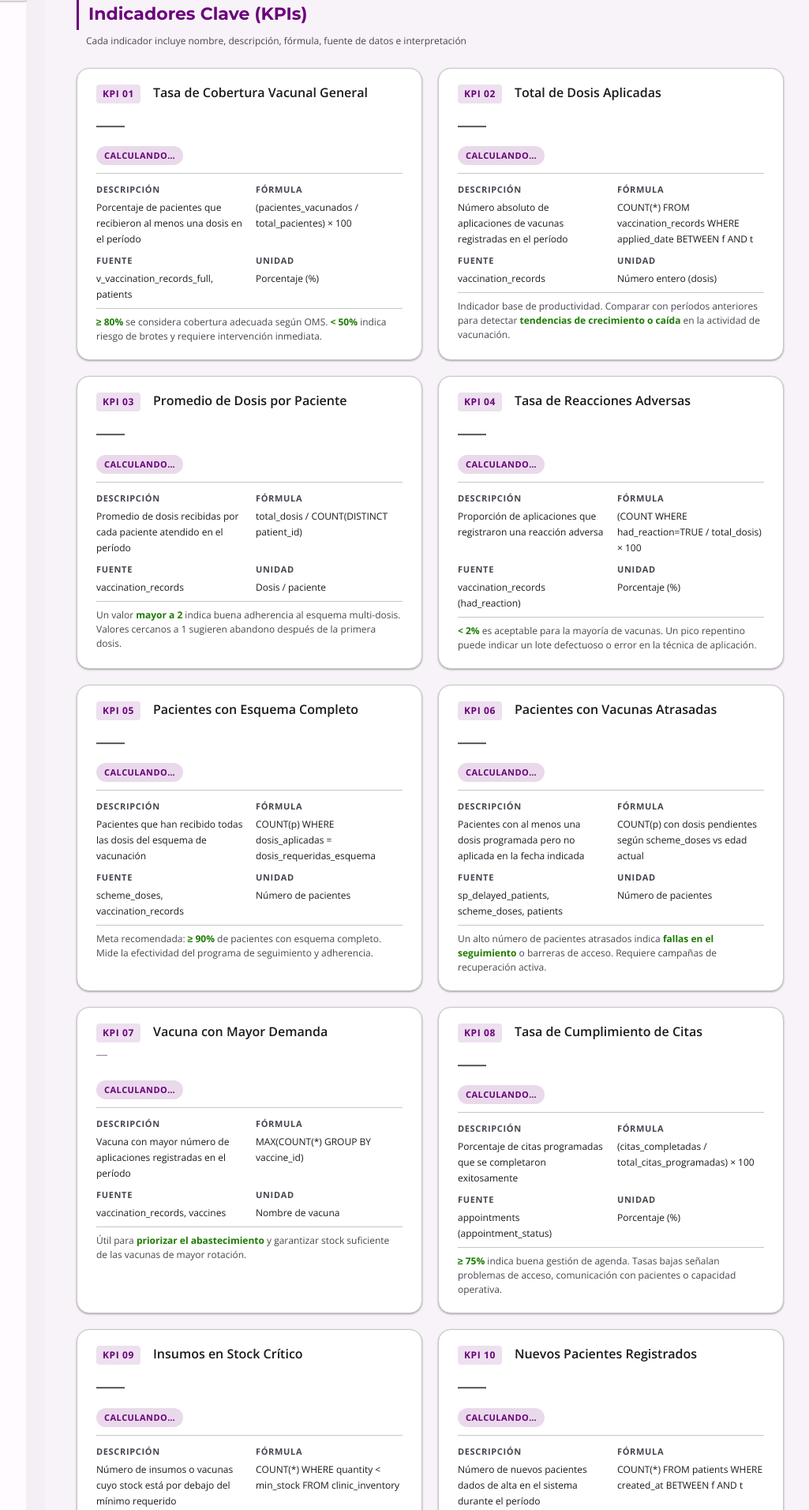
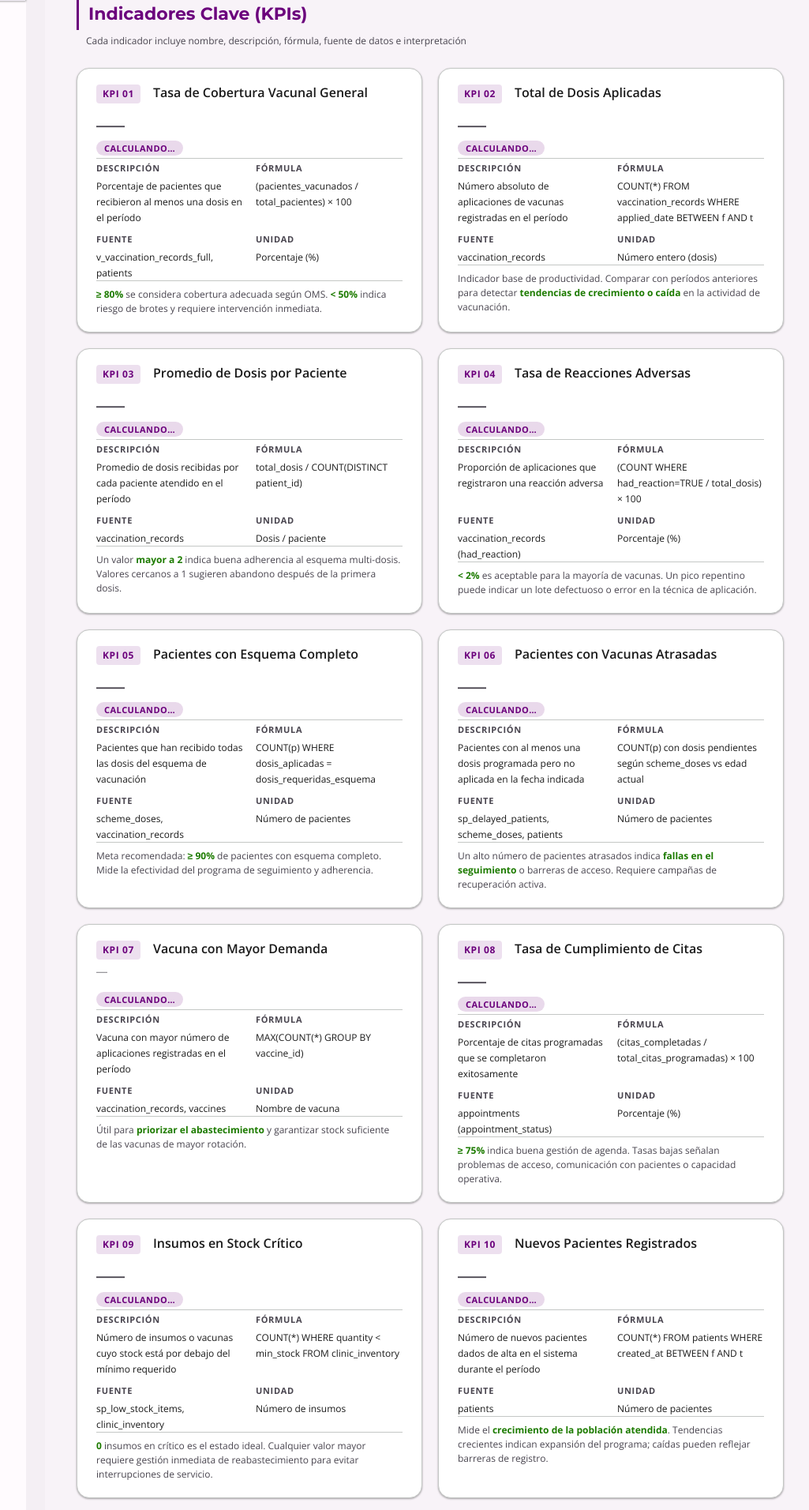
Before and after one commit to espeleta05/ProyEntrega2, a Flask app: template templates/pages/reportesPublicos_2daE.html in a window 1280 px wide. Shown: the part 799-2711 px from the top of the page at 79% size, without its empty margins (223-1248 px from the left). Run offline with Flask 3, Linux system fonts and the light colour scheme; the template is opened without the code that fills it, so the values that code supplies are empty; some libraries are stand-ins or nearby versions.

Commit message:
Reportes públicos: KPIs rediseñados + gráfica MongoDB integrada

```diff
--- a/templates/pages/reportesPublicos_2daE.html
+++ b/templates/pages/reportesPublicos_2daE.html
@@ -4,13 +4,16 @@
 
 {% block head_extra %}
 <link rel="stylesheet" href="{{ url_for('static', filename='css/pages/reportesPublicos.css') }}">
+<link rel="stylesheet" href="{{ url_for('static', filename='css/pages/mongo_reportes.css') }}">
 {% endblock %}
 
 {% block scripts %}
 <script src="https://code.highcharts.com/highcharts.js"></script>
 <script src="https://code.highcharts.com/highcharts-more.js"></script>
 <script src="https://code.highcharts.com/modules/solid-gauge.js"></script>
+<script src="https://code.highcharts.com/modules/exporting.js"></script>
 <script src="{{ url_for('static', filename='js/pages/reportesPublicos.js') }}"></script>
+<script src="{{ url_for('static', filename='js/pages/mongo_reportes.js') }}"></script>
 {% endblock %}
 
 {% block content %}
@@ -80,16 +83,18 @@
         <span class="kpi-card-num">KPI 01</span>
         <span class="kpi-card-name">Tasa de Cobertura Vacunal General</span>
       </div>
+      <div class="kpi-card-body">
+      <div class="kpi-card-top">
       <div class="kpi-card-value loading" id="kpi01">—</div>
       <span class="kpi-status info" id="kpi01-status">Calculando…</span>
+      </div>
       <div class="kpi-divider"></div>
       <div class="kpi-meta">
         <div class="kpi-meta-item">
           <label>Descripción</label>
           <span>Porcentaje de pacientes que recibieron al menos una dosis en el período</span>
         </div>
-        <div class="kpi-meta-item">
-          <label>Fórmula</label>
+        <div class="kpi-meta-item formula"><label>Fórmula</label>
           <span>(pacientes_vacunados / total_pacientes) × 100</span>
         </div>
         <div class="kpi-meta-item">
@@ -105,6 +110,8 @@
         <strong>≥ 80%</strong> se considera cobertura adecuada según OMS.
         <strong>&lt; 50%</strong> indica riesgo de brotes y requiere intervención inmediata.
       </div>
+      </div>
+
     </div>
 
     <!-- KPI 2 -->
@@ -113,16 +120,18 @@
         <span class="kpi-card-num">KPI 02</span>
         <span class="kpi-card-name">Total de Dosis Aplicadas</span>
       </div>
+      <div class="kpi-card-body">
+      <div class="kpi-card-top">
       <div class="kpi-card-value loading" id="kpi02">—</div>
       <span class="kpi-status info" id="kpi02-status">Calculando…</span>
+      </div>
       <div class="kpi-divider"></div>
       <div class="kpi-meta">
         <div class="kpi-meta-item">
           <label>Descripción</label>
           <span>Número absoluto de aplicaciones de vacunas registradas en el período</span>
         </div>
-        <div class="kpi-meta-item">
-          <label>Fórmula</label>
+        <div class="kpi-meta-item formula"><label>Fórmula</label>
           <span>COUNT(*) FROM vaccination_records WHERE applied_date BETWEEN f AND t</span>
         </div>
         <div class="kpi-meta-item">
@@ -138,6 +147,8 @@
         Indicador base de productividad. Comparar con períodos anteriores para detectar
         <strong>tendencias de crecimiento o caída</strong> en la actividad de vacunación.
       </div>
+      </div>
+
     </div>
 
     <!-- KPI 3 -->
@@ -146,16 +157,18 @@
         <span class="kpi-card-num">KPI 03</span>
         <span class="kpi-card-name">Promedio de Dosis por Paciente</span>
       </div>
+      <div class="kpi-card-body">
+      <div class="kpi-card-top">
       <div class="kpi-card-value loading" id="kpi03">—</div>
       <span class="kpi-status info" id="kpi03-status">Calculando…</span>
+      </div>
       <div class="kpi-divider"></div>
       <div class="kpi-meta">
         <div class="kpi-meta-item">
           <label>Descripción</label>
           <span>Promedio de dosis recibidas por cada paciente atendido en el período</span>
         </div>
-        <div class="kpi-meta-item">
-          <label>Fórmula</label>
+        <div class="kpi-meta-item formula"><label>Fórmula</label>
           <span>total_dosis / COUNT(DISTINCT patient_id)</span>
         </div>
         <div class="kpi-meta-item">
@@ -171,6 +184,8 @@
         Un valor <strong>mayor a 2</strong> indica buena adherencia al esquema multi-dosis.
         Valores cercanos a 1 sugieren abandono después de la primera dosis.
       </div>
+      </div>
+
     </div>
 
     <!-- KPI 4 -->
@@ -179,16 +194,18 @@
         <span class="kpi-card-num">KPI 04</span>
         <span class="kpi-card-name">Tasa de Reacciones Adversas</span>
       </div>
+      <div class="kpi-card-body">
+      <div class="kpi-card-top">
       <div class="kpi-card-value loading" id="kpi04">—</div>
       <span class="kpi-status info" id="kpi04-status">Calculando…</span>
+      </div>
       <div class="kpi-divider"></div>
       <div class="kpi-meta">
         <div class="kpi-meta-item">
           <label>Descripción</label>
           <span>Proporción de aplicaciones que registraron una reacción adversa</span>
         </div>
-        <div class="kpi-meta-item">
-          <label>Fórmula</label>
+        <div class="kpi-meta-item formula"><label>Fórmula</label>
           <span>(COUNT WHERE had_reaction=TRUE / total_dosis) × 100</span>
         </div>
         <div class="kpi-meta-item">
@@ -204,6 +221,8 @@
         <strong>&lt; 2%</strong> es aceptable para la mayoría de vacunas.
         Un pico repentino puede indicar un lote defectuoso o error en la técnica de aplicación.
       </div>
+      </div>
+
     </div>
 
     <!-- KPI 5 -->
@@ -212,16 +231,18 @@
         <span class="kpi-card-num">KPI 05</span>
         <span class="kpi-card-name">Pacientes con Esquema Completo</span>
       </div>
+      <div class="kpi-card-body">
+      <div class="kpi-card-top">
       <div class="kpi-card-value loading" id="kpi05">—</div>
       <span class="kpi-status info" id="kpi05-status">Calculando…</span>
+      </div>
       <div class="kpi-divider"></div>
       <div class="kpi-meta">
         <div class="kpi-meta-item">
           <label>Descripción</label>
           <span>Pacientes que han recibido todas las dosis del esquema de vacunación</span>
         </div>
-        <div class="kpi-meta-item">
-          <label>Fórmula</label>
+        <div class="kpi-meta-item formula"><label>Fórmula</label>
           <span>COUNT(p) WHERE dosis_aplicadas = dosis_requeridas_esquema</span>
         </div>
         <div class="kpi-meta-item">
@@ -237,6 +258,8 @@
         Meta recomendada: <strong>≥ 90%</strong> de pacientes con esquema completo.
         Mide la efectividad del programa de seguimiento y adherencia.
       </div>
+      </div>
+
     </div>
 
     <!-- KPI 6 -->
@@ -245,16 +268,18 @@
         <span class="kpi-card-num">KPI 06</span>
         <span class="kpi-card-name">Pacientes con Vacunas Atrasadas</span>
       </div>
+      <div class="kpi-card-body">
+      <div class="kpi-card-top">
       <div class="kpi-card-value loading" id="kpi06">—</div>
       <span class="kpi-status info" id="kpi06-status">Calculando…</span>
+      </div>
       <div class="kpi-divider"></div>
       <div class="kpi-meta">
         <div class="kpi-meta-item">
           <label>Descripción</label>
           <span>Pacientes con al menos una dosis programada pero no aplicada en la fecha indicada</span>
         </div>
-        <div class="kpi-meta-item">
-          <label>Fórmula</label>
+        <div class="kpi-meta-item formula"><label>Fórmula</label>
           <span>COUNT(p) con dosis pendientes según scheme_doses vs edad actual</span>
         </div>
         <div class="kpi-meta-item">
@@ -270,6 +295,8 @@
         Un alto número de pacientes atrasados indica <strong>fallas en el seguimiento</strong> o barreras de acceso.
         Requiere campañas de recuperación activa.
       </div>
+      </div>
+
     </div>
 
     <!-- KPI 7 -->
@@ -278,16 +305,18 @@
         <span class="kpi-card-num">KPI 07</span>
         <span class="kpi-card-name">Vacuna con Mayor Demanda</span>
       </div>
+      <div class="kpi-card-body">
+      <div class="kpi-card-top">
       <div class="kpi-card-value loading" id="kpi07" style="font-size:var(--md-font-size-title-sm,1.3rem);min-height:2rem">—</div>
       <span class="kpi-status info" id="kpi07-status">Calculando…</span>
+      </div>
       <div class="kpi-divider"></div>
       <div class="kpi-meta">
         <div class="kpi-meta-item">
           <label>Descripción</label>
           <span>Vacuna con mayor número de aplicaciones registradas en el período</span>
         </div>
-        <div class="kpi-meta-item">
-          <label>Fórmula</label>
+        <div class="kpi-meta-item formula"><label>Fórmula</label>
           <span>MAX(COUNT(*) GROUP BY vaccine_id)</span>
         </div>
         <div class="kpi-meta-item">
@@ -303,6 +332,8 @@
         Útil para <strong>priorizar el abastecimiento</strong> y garantizar stock suficiente
         de las vacunas de mayor rotación.
       </div>
+      </div>
+
     </div>
 
     <!-- KPI 8 -->
@@ -311,16 +342,18 @@
         <span class="kpi-card-num">KPI 08</span>
         <span class="kpi-card-name">Tasa de Cumplimiento de Citas</span>
       </div>
+      <div class="kpi-card-body">
+      <div class="kpi-card-top">
       <div class="kpi-card-value loading" id="kpi08">—</div>
       <span class="kpi-status info" id="kpi08-status">Calculando…</span>
+      </div>
       <div class="kpi-divider"></div>
       <div class="kpi-meta">
         <div class="kpi-meta-item">
           <label>Descripción</label>
           <span>Porcentaje de citas programadas que se completaron exitosamente</span>
         </div>
-        <div class="kpi-meta-item">
-          <label>Fórmula</label>
+        <div class="kpi-meta-item formula"><label>Fórmula</label>
           <span>(citas_completadas / total_citas_programadas) × 100</span>
         </div>
         <div class="kpi-meta-item">
@@ -336,6 +369,8 @@
         <strong>≥ 75%</strong> indica buena gestión de agenda.
         Tasas bajas señalan problemas de acceso, comunicación con pacientes o capacidad operativa.
       </div>
+      </div>
+
     </div>
 
     <!-- KPI 9 -->
@@ -344,16 +379,18 @@
         <span class="kpi-card-num">KPI 09</span>
         <span class="kpi-card-name">Insumos en Stock Crítico</span>
       </div>
+      <div class="kpi-card-body">
+      <div class="kpi-card-top">
       <div class="kpi-card-value loading" id="kpi09">—</div>
       <span class="kpi-status info" id="kpi09-status">Calculando…</span>
+      </div>
       <div class="kpi-divider"></div>
       <div class="kpi-meta">
         <div class="kpi-meta-item">
           <label>Descripción</label>
           <span>Número de insumos o vacunas cuyo stock está por debajo del mínimo requerido</span>
         </div>
-        <div class="kpi-meta-item">
-          <label>Fórmula</label>
+        <div class="kpi-meta-item formula"><label>Fórmula</label>
           <span>COUNT(*) WHERE quantity &lt; min_stock FROM clinic_inventory</span>
         </div>
         <div class="kpi-meta-item">
@@ -369,6 +406,8 @@
         <strong>0</strong> insumos en crítico es el estado ideal. Cualquier valor mayor
         requiere gestión inmediata de reabastecimiento para evitar interrupciones de servicio.
       </div>
+      </div>
+
     </div>
 
     <!-- KPI 10 -->
@@ -377,16 +416,18 @@
         <span class="kpi-card-num">KPI 10</span>
         <span class="kpi-card-name">Nuevos Pacientes Registrados</span>
       </div>
+      <div class="kpi-card-body">
+      <div class="kpi-card-top">
       <div class="kpi-card-value loading" id="kpi10">—</div>
       <span class="kpi-status info" id="kpi10-status">Calculando…</span>
+      </div>
       <div class="kpi-divider"></div>
       <div class="kpi-meta">
         <div class="kpi-meta-item">
           <label>Descripción</label>
           <span>Número de nuevos pacientes dados de alta en el sistema durante el período</span>
         </div>
-        <div class="kpi-meta-item">
-          <label>Fórmula</label>
+        <div class="kpi-meta-item formula"><label>Fórmula</label>
           <span>COUNT(*) FROM patients WHERE created_at BETWEEN f AND t</span>
         </div>
         <div class="kpi-meta-item">
@@ -402,6 +443,8 @@
         Mide el <strong>crecimiento de la población atendida</strong>.
         Tendencias crecientes indican expansión del programa; caídas pueden reflejar barreras de registro.
       </div>
+      </div>
+
     </div>
 
     <!-- KPI 11 -->
@@ -410,16 +453,18 @@
         <span class="kpi-card-num">KPI 11</span>
         <span class="kpi-card-name">Productividad por Trabajador</span>
       </div>
+      <div class="kpi-card-body">
+      <div class="kpi-card-top">
       <div class="kpi-card-value loading" id="kpi11">—</div>
       <span class="kpi-status info" id="kpi11-status">Calculando…</span>
+      </div>
       <div class="kpi-divider"></div>
       <div class="kpi-meta">
         <div class="kpi-meta-item">
           <label>Descripción</label>
           <span>Promedio de dosis aplicadas por trabajador activo en el período</span>
         </div>
-        <div class="kpi-meta-item">
-          <label>Fórmula</label>
+        <div class="kpi-meta-item formula"><label>Fórmula</label>
           <span>total_dosis / COUNT(DISTINCT worker_id FROM vaccination_records)</span>
         </div>
         <div class="kpi-meta-item">
@@ -435,6 +480,8 @@
         Indicador de <strong>eficiencia operativa</strong>.
         Permite identificar trabajadores con carga desbalanceada y planificar distribución de tareas.
       </div>
+      </div>
+
     </div>
 
     <!-- KPI 12 -->
@@ -443,16 +490,18 @@
         <span class="kpi-card-num">KPI 12</span>
         <span class="kpi-card-name">Dosis Aplicadas Este Mes</span>
       </div>
+      <div class="kpi-card-body">
+      <div class="kpi-card-top">
       <div class="kpi-card-value loading" id="kpi12">—</div>
       <span class="kpi-status info" id="kpi12-status">Calculando…</span>
+      </div>
       <div class="kpi-divider"></div>
       <div class="kpi-meta">
         <div class="kpi-meta-item">
           <label>Descripción</label>
           <span>Total de dosis aplicadas en el mes en curso (referencia rápida)</span>
         </div>
-        <div class="kpi-meta-item">
-          <label>Fórmula</label>
+        <div class="kpi-meta-item formula"><label>Fórmula</label>
           <span>COUNT(*) WHERE to_char(applied_date,'YYYY-MM') = mes_actual</span>
         </div>
         <div class="kpi-meta-item">
@@ -468,6 +517,8 @@
         Comparar con el <strong>promedio mensual histórico</strong> para detectar meses de baja actividad
         que requieran jornadas de recuperación o campañas especiales.
       </div>
+      </div>
+
     </div>
 
     <!-- KPI 13 -->
@@ -476,16 +527,18 @@
         <span class="kpi-card-num">KPI 13</span>
         <span class="kpi-card-name">Temperatura Promedio al Aplicar</span>
       </div>
+      <div class="kpi-card-body">
+      <div class="kpi-card-top">
       <div class="kpi-card-value loading" id="kpi13">—</div>
       <span class="kpi-status info" id="kpi13-status">Calculando…</span>
+      </div>
       <div class="kpi-divider"></div>
       <div class="kpi-meta">
         <div class="kpi-meta-item">
           <label>Descripción</label>
           <span>Temperatura corporal promedio de los pacientes en el momento de la aplicación</span>
         </div>
-        <div class="kpi-meta-item">
-          <label>Fórmula</label>
+        <div class="kpi-meta-item formula"><label>Fórmula</label>
           <span>AVG(patient_temp_c) FROM vaccination_records WHERE patient_temp_c IS NOT NULL</span>
         </div>
         <div class="kpi-meta-item">
@@ -501,6 +554,8 @@
         Rango normal: <strong>36.0°C – 37.5°C</strong>.
         Promedios elevados pueden indicar que se está vacunando a pacientes febriles, lo cual es contraindicado.
       </div>
+      </div>
+
     </div>
 
     <!-- KPI 14 -->
@@ -509,16 +564,18 @@
         <span class="kpi-card-num">KPI 14</span>
         <span class="kpi-card-name">Diversidad de Vacunas Aplicadas</span>
       </div>
+      <div class="kpi-card-body">
+      <div class="kpi-card-top">
       <div class="kpi-card-value loading" id="kpi14">—</div>
       <span class="kpi-status info" id="kpi14-status">Calculando…</span>
+      </div>
       <div class="kpi-divider"></div>
       <div class="kpi-meta">
         <div class="kpi-meta-item">
           <label>Descripción</label>
           <span>Número de vacunas distintas que se aplicaron al menos una vez en el período</span>
         </div>
-        <div class="kpi-meta-item">
-          <label>Fórmula</label>
+        <div class="kpi-meta-item formula"><label>Fórmula</label>
           <span>COUNT(DISTINCT vaccine_id) FROM vaccination_records</span>
         </div>
         <div class="kpi-meta-item">
@@ -534,6 +591,8 @@
         Refleja la <strong>amplitud del programa</strong>.
         Baja diversidad puede indicar desabasto de ciertos biológicos o falta de seguimiento del esquema completo.
       </div>
+      </div>
+
     </div>
 
     <!-- KPI 15 -->
@@ -542,16 +601,18 @@
         <span class="kpi-card-num">KPI 15</span>
         <span class="kpi-card-name">Comportamiento Histórico Mensual</span>
       </div>
+      <div class="kpi-card-body">
+      <div class="kpi-card-top">
       <div class="kpi-card-value loading" id="kpi15" style="font-size:1.1rem;min-height:2rem">—</div>
       <span class="kpi-status info" id="kpi15-status">Calculando…</span>
+      </div>
       <div class="kpi-divider"></div>
       <div class="kpi-meta">
         <div class="kpi-meta-item">
           <label>Descripción</label>
           <span>Tendencia de variación entre el mes con más y menos dosis aplicadas</span>
         </div>
-        <div class="kpi-meta-item">
-          <label>Fórmula</label>
+        <div class="kpi-meta-item formula"><label>Fórmula</label>
           <span>((MAX_mes - MIN_mes) / MAX_mes) × 100</span>
         </div>
         <div class="kpi-meta-item">
@@ -567,7 +628,8 @@
         Una variación <strong>&lt; 30%</strong> indica estabilidad operativa.
         Variaciones altas señalan picos estacionales o interrupciones de servicio que deben investigarse.
       </div>
-    </div>
+      </div><!-- /kpi-card-body -->
+    </div><!-- /kpi-card KPI15 -->
 
   </div><!-- /kpi-detail-grid -->
 
@@ -583,6 +645,10 @@
     <div class="chart-panel">
       <h4>Top vacunas aplicadas</h4>
       <div id="vaccineChart" style="height:var(--chart-height,280px)"></div>
+    </div>
+    <div class="chart-panel">
+      <h4>Dosis por clínica </h4>
+      <div id="mrChartSerie" style="height:var(--chart-height,280px)"></div>
     </div>
   </div>
 
@@ -629,7 +695,7 @@
   </div>
 
   <div class="table-panel">
-    <h4>Zonas con actividad (agregado)</h4>
+    <h4>Zonas con actividad</h4>
     <div class="table-wrap">
       <table class="rp-table">
         <thead>
```
